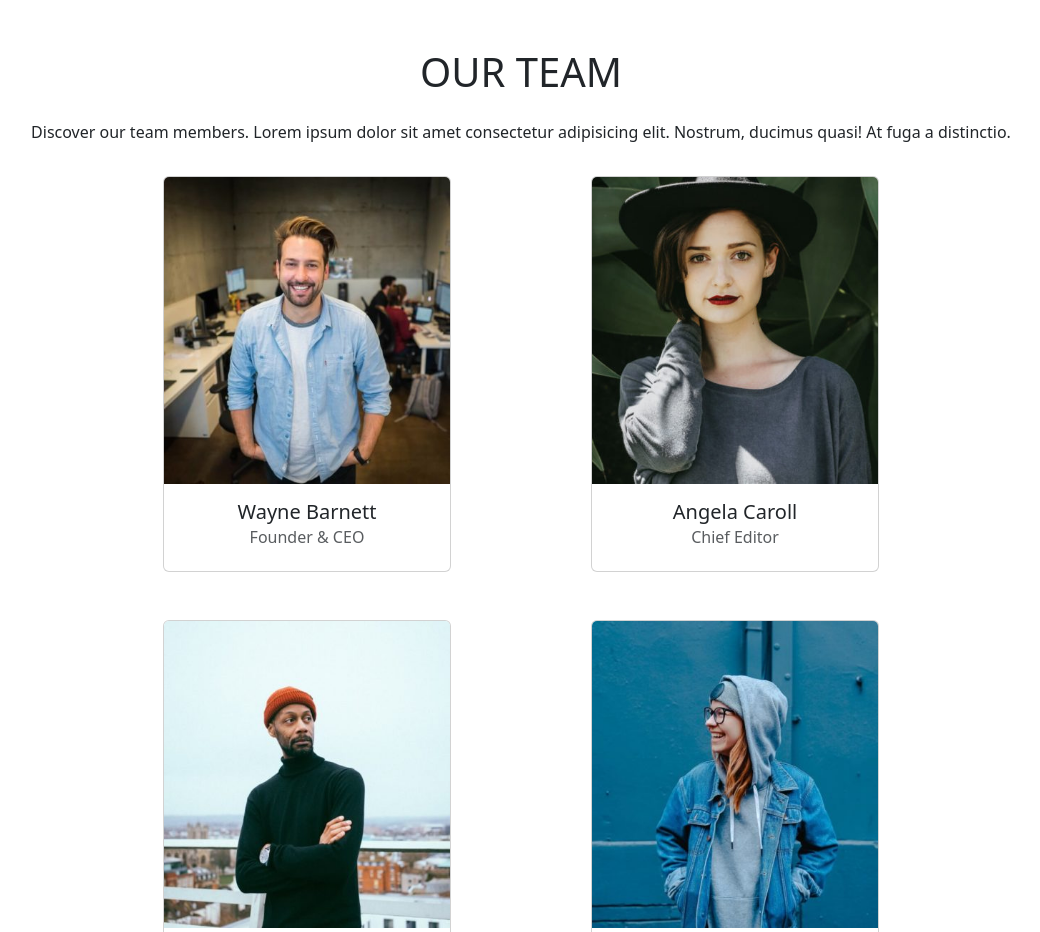
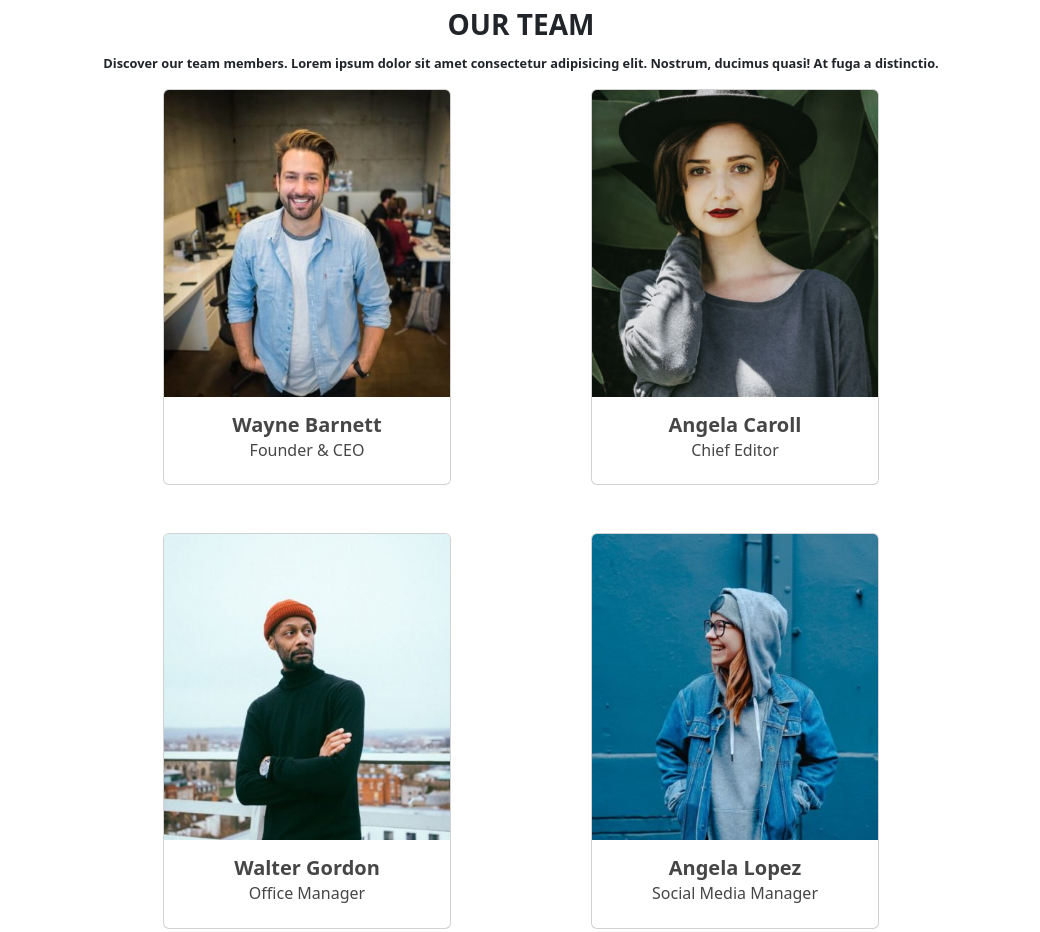
Before and after one commit to pietrolupi/js-our-team, a plain HTML site: page index.html in a window 1280 px wide. Shown: the top 932 px of the page, without its empty margins (119-1159 px from the left). Drawn offline with nearby package versions, Linux system fonts and the light colour scheme.

Commit message:
[edit]:css, aggiustamenti di stile

```diff
--- a/CSS/style.css
+++ b/CSS/style.css
@@ -1,4 +1,29 @@
+
+.main-wrapper{
+  color: whit;
+}
 
 .cards-container{
   padding: 0 200px;
 }
+
+.cards-container .card-subtitle,
+.cards-container .card-title
+{
+  color: #464646 !important;
+
+}
+
+.cards-container .card-title{
+  font-weight: 600;
+}
+
+
+p{
+  font-size: 0.8rem;
+  font-weight: 600;
+}
+
+.container>h3{
+  font-weight: 600;
+}
--- a/index.html
+++ b/index.html
@@ -15,9 +15,9 @@
 </head>
 <body>
   <div class="main-wrapper">
-    <div class="container text-center d-flex flex-column align-items-center pt-5">
-      <h1 class="pb-3">OUR TEAM</h1>
-      <p class="px-5 pb-3">Discover our team members. Lorem ipsum dolor sit amet consectetur adipisicing elit. Nostrum, ducimus quasi! At fuga a distinctio.</p>
+    <div class="container text-center d-flex flex-column align-items-center">
+      <h3 class="pb-1 pt-2 ">OUR TEAM</h3>
+      <p class="px-5">Discover our team members. Lorem ipsum dolor sit amet consectetur adipisicing elit. Nostrum, ducimus quasi! At fuga a distinctio.</p>
 
       <div class="cards-container d-flex justify-content-between flex-wrap">
 
```
